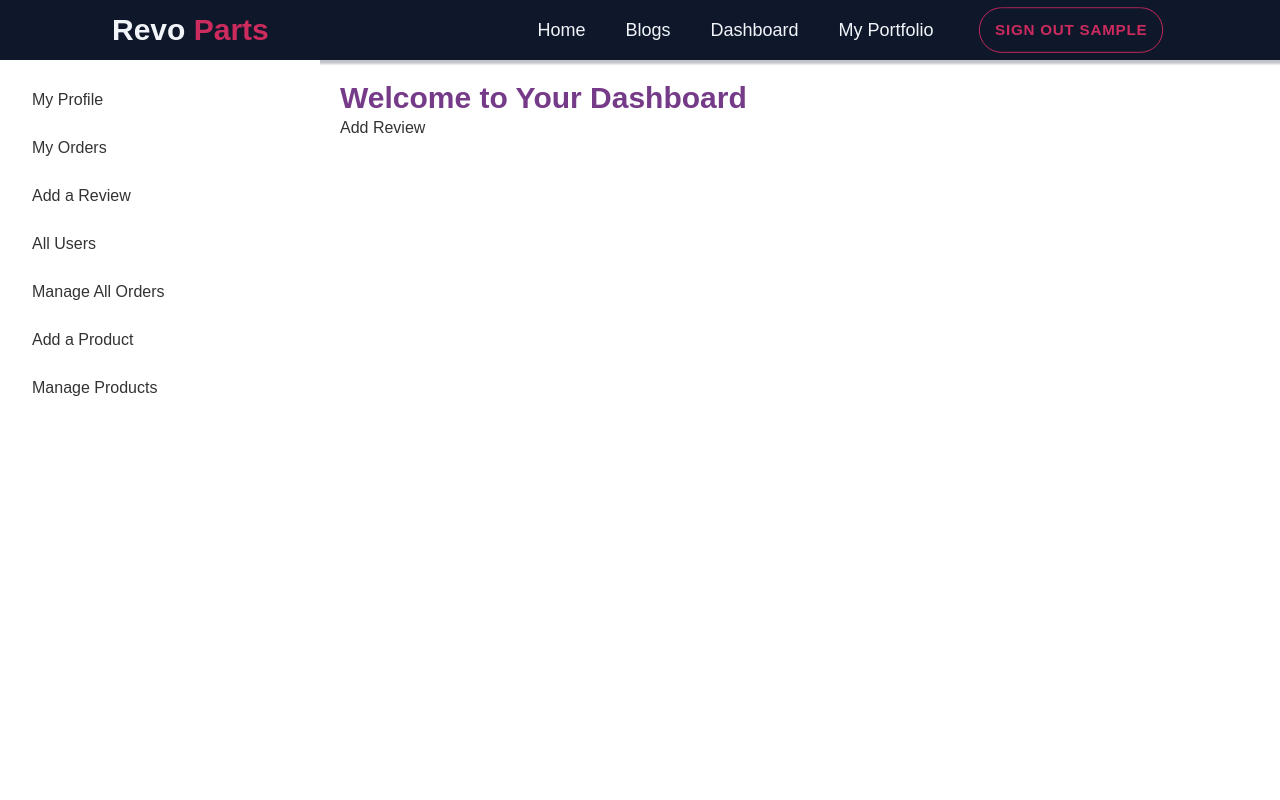
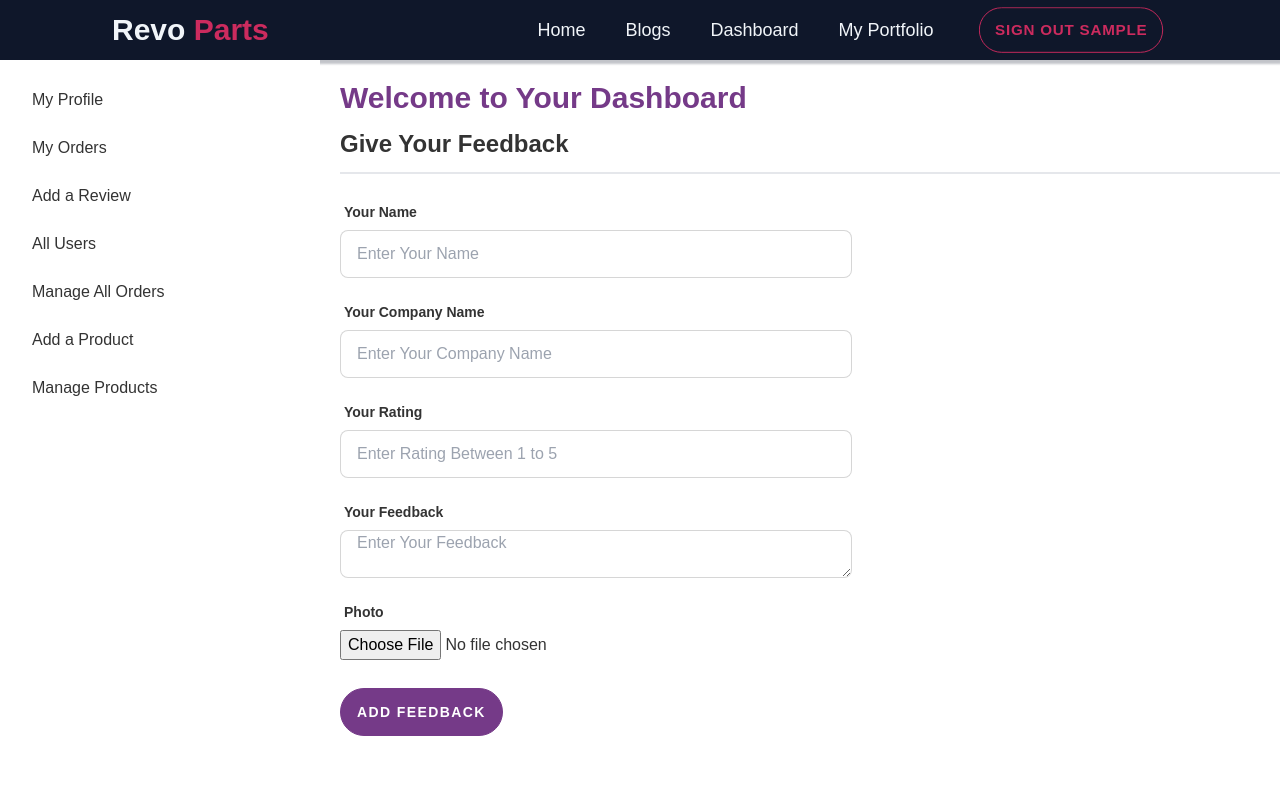
Before and after one commit to rockydey/revo-parts-manufacture-client, a React (Create React App) app: page /dashboard/addReview in a window 1280 px wide. Shown: the top 800 px of the page. Built offline with nearby package versions, Linux system fonts and the light colour scheme; no server answers; sample sign-in values are in the browser's storage.

Commit message:
add review component complete

```diff
--- a/src/Pages/Dashboard/AddReview.jsx
+++ b/src/Pages/Dashboard/AddReview.jsx
@@ -1,9 +1,171 @@
 import React from 'react';
+import { useForm } from "react-hook-form";
+import { toast } from 'react-toastify';
 
 const AddReview = () => {
+    const { register, formState: { errors }, handleSubmit, reset } = useForm();
+
+    const imageStorageKey = '88904b39388d3bf1f4d02eb518ebcd7a';
+
+    const onSubmit = data => {
+        const image = data.image[0];
+        const formData = new FormData();
+        formData.append('image', image);
+        const url = `https://api.imgbb.com/1/upload?key=${imageStorageKey}`;
+        fetch(url, {
+            method: 'POST',
+            body: formData
+        })
+            .then(res => res.json())
+            .then(result => {
+                if (result.success) {
+                    const img = result.data.url;
+                    const review = {
+                        name: data.name,
+                        companyName: data.companyName,
+                        feedback: data.feedback,
+                        rating: data.rating,
+                        img: img
+                    };
+
+                    fetch('http://localhost:5000/review', {
+                        method: 'POST',
+                        headers: {
+                            'content-type': 'application/json',
+                        },
+                        body: JSON.stringify(review)
+                    })
+                        .then(res => res.json())
+                        .then(inserted => {
+                            if (inserted.insertedId) {
+                                toast.success("Thank you for your feedback.");
+                                reset();
+                            } else {
+                                toast.error("Opps! failed to add feedback.");
+                            }
+                        });
+                }
+            });
+    };
+
     return (
         <div>
-            <h1>Add Review</h1>
+            <h1 className='text-2xl mt-3 font-semibold'>Give Your Feedback</h1>
+            <div className='border-b-2 mt-3'></div>
+            <div>
+                <form onSubmit={handleSubmit(onSubmit)} className='mt-5'>
+                    <div className="form-control w-full md:max-w-lg max-w-xs">
+                        <label className="label">
+                            <span className="label-text font-semibold">Your Name</span>
+                        </label>
+                        <input
+                            type="text"
+                            placeholder="Enter Your Name"
+                            className="input input-bordered w-full md:max-w-lg max-w-xs"
+                            {...register("name", {
+                                required: {
+                                    value: true,
+                                    message: "Name is required."
+                                }
+                            })}
+                        />
+                        <label className="label">
+                            {errors.name?.type === 'required' && <span className="label-text-alt text-red-500">{errors.name?.message}</span>}
+                        </label>
+                    </div>
+
+                    <div className="form-control w-full md:max-w-lg max-w-xs">
+                        <label className="label">
+                            <span className="label-text font-semibold">Your Company Name</span>
+                        </label>
+                        <input
+                            type="text"
+                            placeholder="Enter Your Company Name"
+                            className="input input-bordered w-full md:max-w-lg max-w-xs"
+                            {...register("companyName", {
+                                required: {
+                                    value: true,
+                                    message: "Company Name is required."
+                                }
+                            })}
+                        />
+                        <label className="label">
+                            {errors.companyName?.type === 'required' && <span className="label-text-alt text-red-500">{errors.companyName?.message}</span>}
+                        </label>
+                    </div>
+
+                    <div className="form-control w-full md:max-w-lg max-w-xs">
+                        <label className="label">
+                            <span className="label-text font-semibold">Your Rating</span>
+                        </label>
+                        <input
+                            type="number"
+                            placeholder="Enter Rating Between 1 to 5"
+                            className="input input-bordered w-full md:max-w-lg max-w-xs"
+                            {...register("rating", {
+                                required: {
+                                    value: true,
+                                    message: "Rating is required."
+                                },
+                                max:{
+                                    value: 5,
+                                    message: "Maximum 5 start rating only"
+                                },
+                                min:{
+                                    value: 1,
+                                    message: "Minimum 1 start rating only"
+                                }
+                            })}
+                        />
+                        <label className="label">
+                            {errors.rating?.type === 'required' && <span className="label-text-alt text-red-500">{errors.rating?.message}</span>}
+                            {errors.rating?.type === 'max' && <span className="label-text-alt text-red-500">{errors.rating?.message}</span>}
+                            {errors.rating?.type === 'min' && <span className="label-text-alt text-red-500">{errors.rating?.message}</span>}
+                        </label>
+                    </div>
+
+                    <div className="form-control w-full md:max-w-lg max-w-xs">
+                        <label className="label">
+                            <span className="label-text font-semibold">Your Feedback</span>
+                        </label>
+                        <textarea
+                            placeholder="Enter Your Feedback"
+                            className="input input-bordered w-full md:max-w-lg max-w-xs"
+                            {...register("feedback", {
+                                required: {
+                                    value: true,
+                                    message: "Feedback is required."
+                                }
+                            })}
+                        />
+                        <label className="label">
+                            {errors.feedback?.type === 'required' && <span className="label-text-alt text-red-500">{errors.feedback?.message}</span>}
+                        </label>
+                    </div>
+
+                    <div className="form-control w-full md:max-w-lg max-w-xs">
+                        <label className="label">
+                            <span className="label-text font-semibold">Photo</span>
+                        </label>
+                        <input
+                            type="file"
+                            placeholder="Your Image"
+                            className="w-full max-w-xs"
+                            {...register("image", {
+                                required: {
+                                    value: true,
+                                    message: "Image is required"
+                                }
+                            })}
+                        />
+                        <label className="label">
+                            {errors.image?.type === 'required' && <span className="label-text-alt text-red-500">{errors.image.message}</span>}
+                        </label>
+                    </div>
+
+                    <input className='btn text-white rounded-full btn-secondary mt-3 tracking-widest' type="submit" value='Add Feedback' />
+                </form>
+            </div>
         </div>
     );
 };
```
